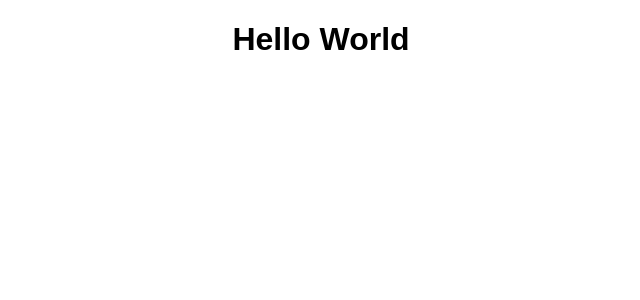
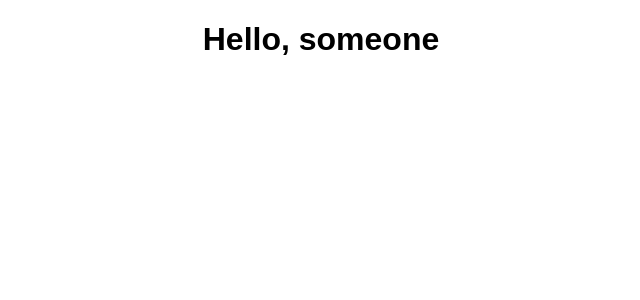
Before and after one commit to Shikrenov/fra, a React (Create React App) app: page / in a window 1280 px wide. Shown: the top 300 px of the page, without its empty margins (319-959 px from the left). Built offline with nearby package versions, Linux system fonts and the light colour scheme; the HTML template or start-up script is replaced by a standard one.

Commit message:
wip check

```diff
--- a/src/App.js
+++ b/src/App.js
@@ -2,10 +2,13 @@ import './App.css';
 import React from 'react';
 
 const App = () => {
+  const name = 'John';
+  const isNameShowing = false;
   return (
     <div className="App">
-      <h1>Hello World</h1>
+      <h1>Hello, {isNameShowing ? name : 'someone'}</h1>
     </div>
   );
+
 }
 export default App;
```
